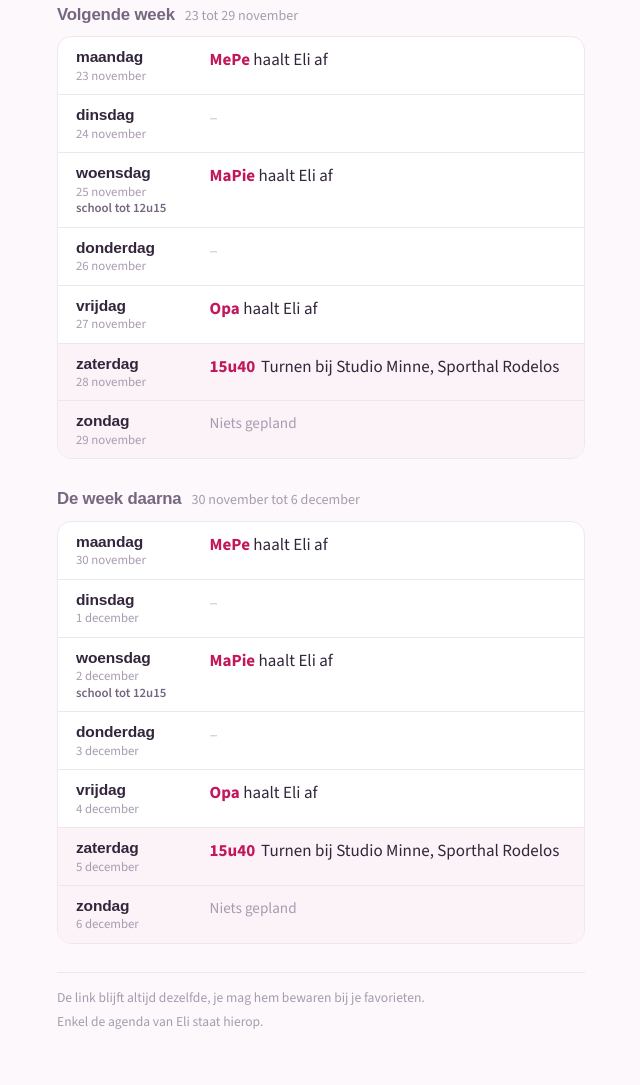
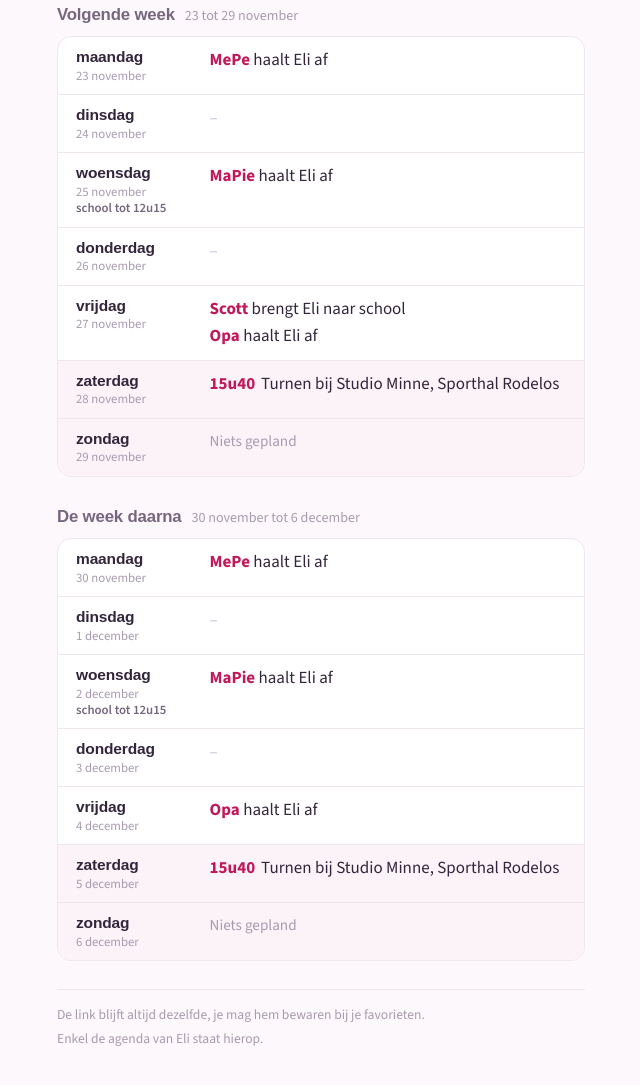
Before and after one commit to scottvtksv-cpu/Week-Eli, a plain HTML site: page index.html in a window 1280 px wide. Shown: the part 872-1957 px from the top of the page, without its empty margins (319-959 px from the left). Drawn offline with nearby package versions, Linux system fonts and the light colour scheme; a web font is replaced by a local one.

Commit message:
index.html: 27/11 Scott brengt Eli naar school (met toestemming Scott, 17/11/2026)
Co-authored-by: Scott VTK <scottvtksv-cpu@users.noreply.github.com>

```diff
--- a/index.html
+++ b/index.html
@@ -184,7 +184,7 @@
       <div class="row"><div class="day"><span class="d">dinsdag</span><span class="n">24 november</span></div><div class="what"><span class="leeg">–</span></div></div>
       <div class="row"><div class="day"><span class="d">woensdag</span><span class="n">25 november</span><span class="u">school tot 12u15</span></div><div class="what"><div class="line"><span class="who">MaPie</span> haalt Eli af</div></div></div>
       <div class="row"><div class="day"><span class="d">donderdag</span><span class="n">26 november</span></div><div class="what"><span class="leeg">–</span></div></div>
-      <div class="row"><div class="day"><span class="d">vrijdag</span><span class="n">27 november</span></div><div class="what"><div class="line"><span class="who">Opa</span> haalt Eli af</div></div></div>
+      <div class="row"><div class="day"><span class="d">vrijdag</span><span class="n">27 november</span></div><div class="what"><div class="line"><span class="who">Scott</span> brengt Eli naar school</div><div class="line"><span class="who">Opa</span> haalt Eli af</div></div></div>
       <div class="row we"><div class="day"><span class="d">zaterdag</span><span class="n">28 november</span></div><div class="what"><div class="line"><span class="t">15u40</span>Turnen bij Studio Minne, Sporthal Rodelos</div></div></div>
       <div class="row we"><div class="day"><span class="d">zondag</span><span class="n">29 november</span></div><div class="what"><span class="vrij">Niets gepland</span></div></div>
     </div>
```
